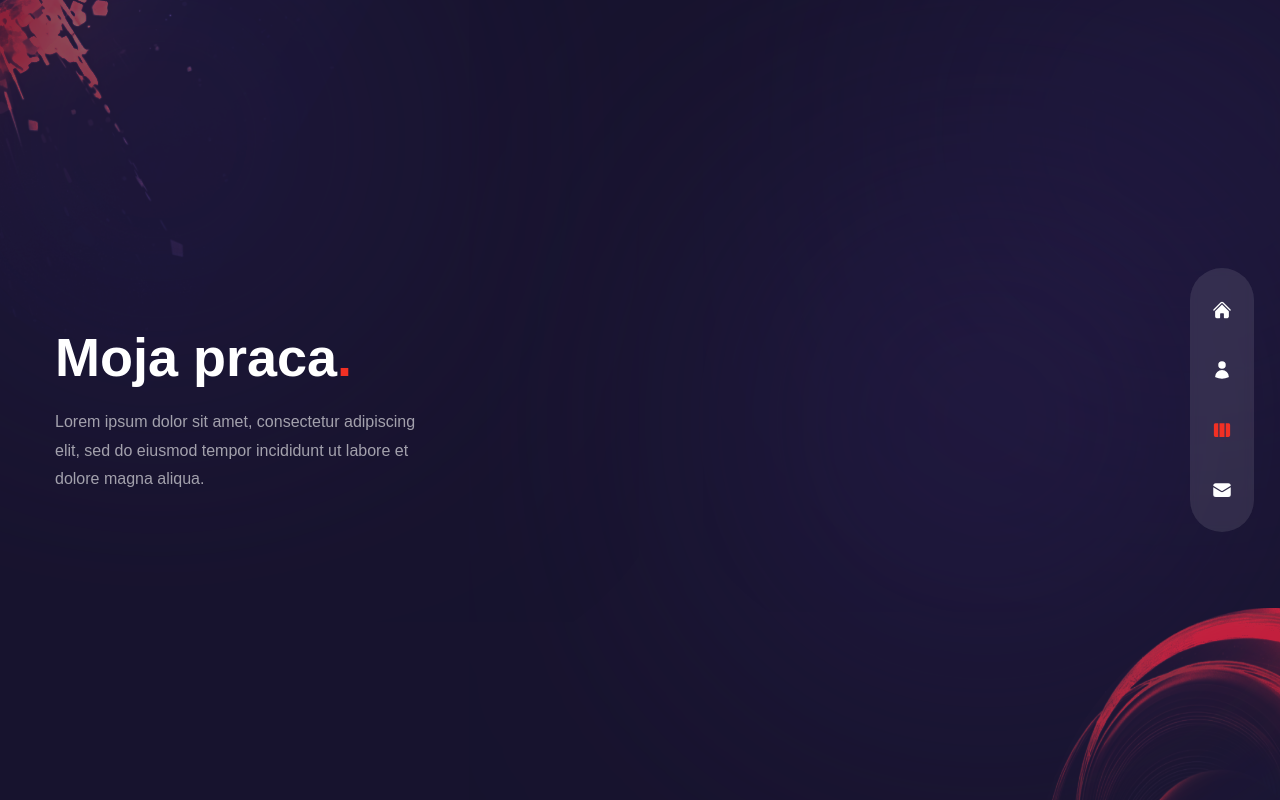
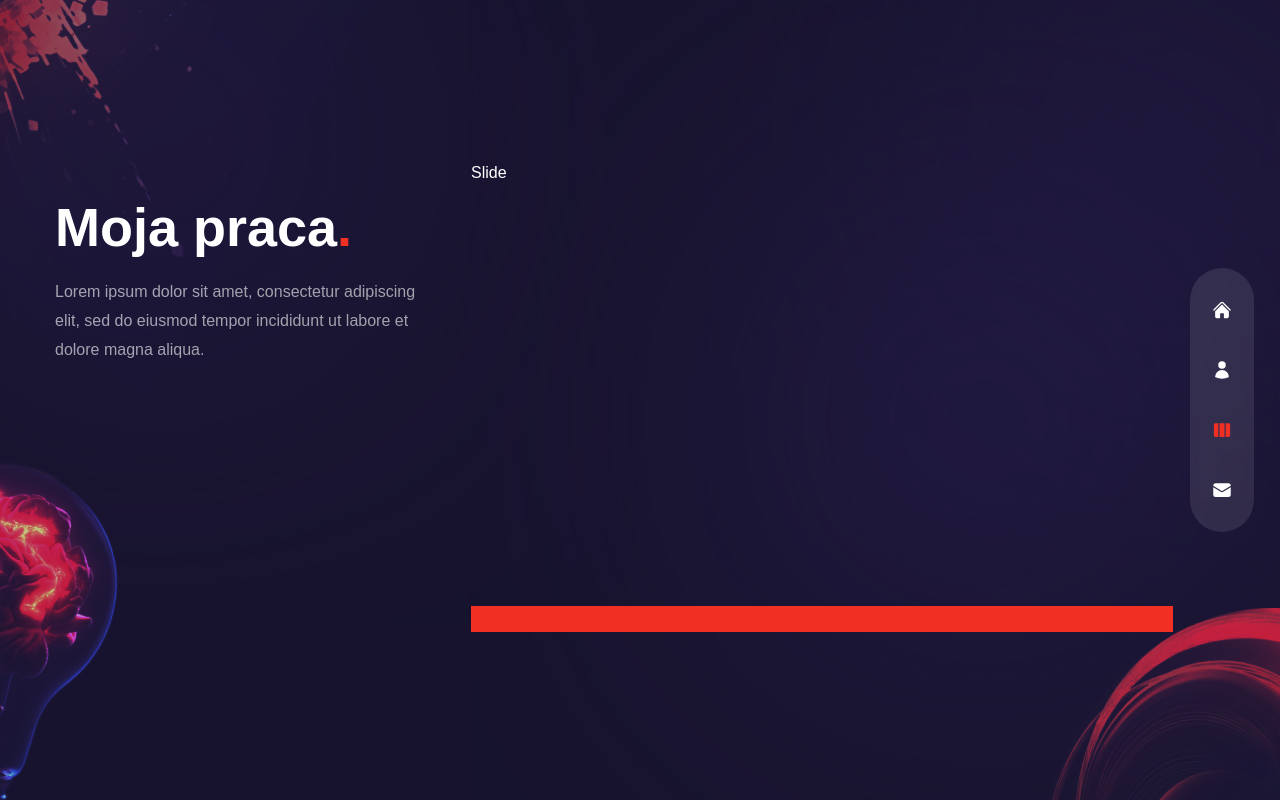
Before and after one commit to Atlon1/lukaszL-portfolio, a React (Create React App) app: page /lukaszL-portfolio/work in a window 1280 px wide. Built offline with nearby package versions, Linux system fonts and the light colour scheme.

Commit message:
work section fixed

```diff
--- a/package.json
+++ b/package.json
@@ -23,8 +23,9 @@
     "react-dom": "^18.2.0",
     "react-icons": "^4.11.0",
     "react-scripts": "^5.0.1",
+    "react-switch": "^7.0.0",
+    "swiper": "^9.4.0",
     "react-tsparticles": "^2.12.2",
-    "swiper": "^11.0.3",
     "tailwind-scrollbar": "^3.0.5",
     "tailwindcss": "^3.3.5",
     "tsparticles": "^2.12.0",
--- a/src/components/WorkSlider.tsx
+++ b/src/components/WorkSlider.tsx
@@ -1,4 +1,10 @@
 import React from 'react';
+import {Swiper, SwiperSlide} from 'swiper/react';
+import 'swiper/css';
+import 'swiper/css/pagination';
+import 'swiper/css/free-mode';
+import {Pagination} from 'swiper';
+import {BsArrowRight} from 'react-icons/bs';
 
 const WorkSlider = () => {
 
@@ -47,18 +53,23 @@ const WorkSlider = () => {
         ],
     };
 
-    import {Swiper, SwiperSlide} from "swiper/swiper-react";
-    import 'swiper/css';
-    import 'swiper/css/pagination';
-    import 'swiper/css/free-mode';
-
-    import {Pagination} from 'swiper';
-
-    import { BsArrowRight } from 'react-icons/bs';
 
     return (
-        <Swiper>
-
+        <Swiper
+            spaceBetween={10}
+            pagination={{
+                clickable: true,
+            }}
+            modules={[Pagination]}
+            className='h-[240px] sm:h-[480px]'
+        >
+            {workSlides.slides.map((slide, index) => {
+                return (
+                    <SwiperSlide key={index}>
+                        Slide
+                    </SwiperSlide>
+                )
+            })}
         </Swiper>
     );
 };
--- a/src/pages/Work.tsx
+++ b/src/pages/Work.tsx
@@ -4,6 +4,7 @@ import Circles from "../components/Circles";
 
 import {motion} from "framer-motion";
 import { fadeIn } from "../variants";
+import WorkSlider from "../components/WorkSlider";
 
 
 const Work = () => {
@@ -20,8 +21,12 @@ const Work = () => {
                             Lorem ipsum dolor sit amet, consectetur adipiscing elit, sed do eiusmod tempor incididunt ut labore et dolore magna aliqua.
                         </p>
                     </div>
+                    <div className='w-full xl:max-w-[60%]'>
+                        <WorkSlider/>
+                    </div>
                 </div>
             </div>
+            <Bulb/>
         </div>
     );
 };
```
Also changed, not shown: 1 other file (tests, documents, lock files or other folders).
